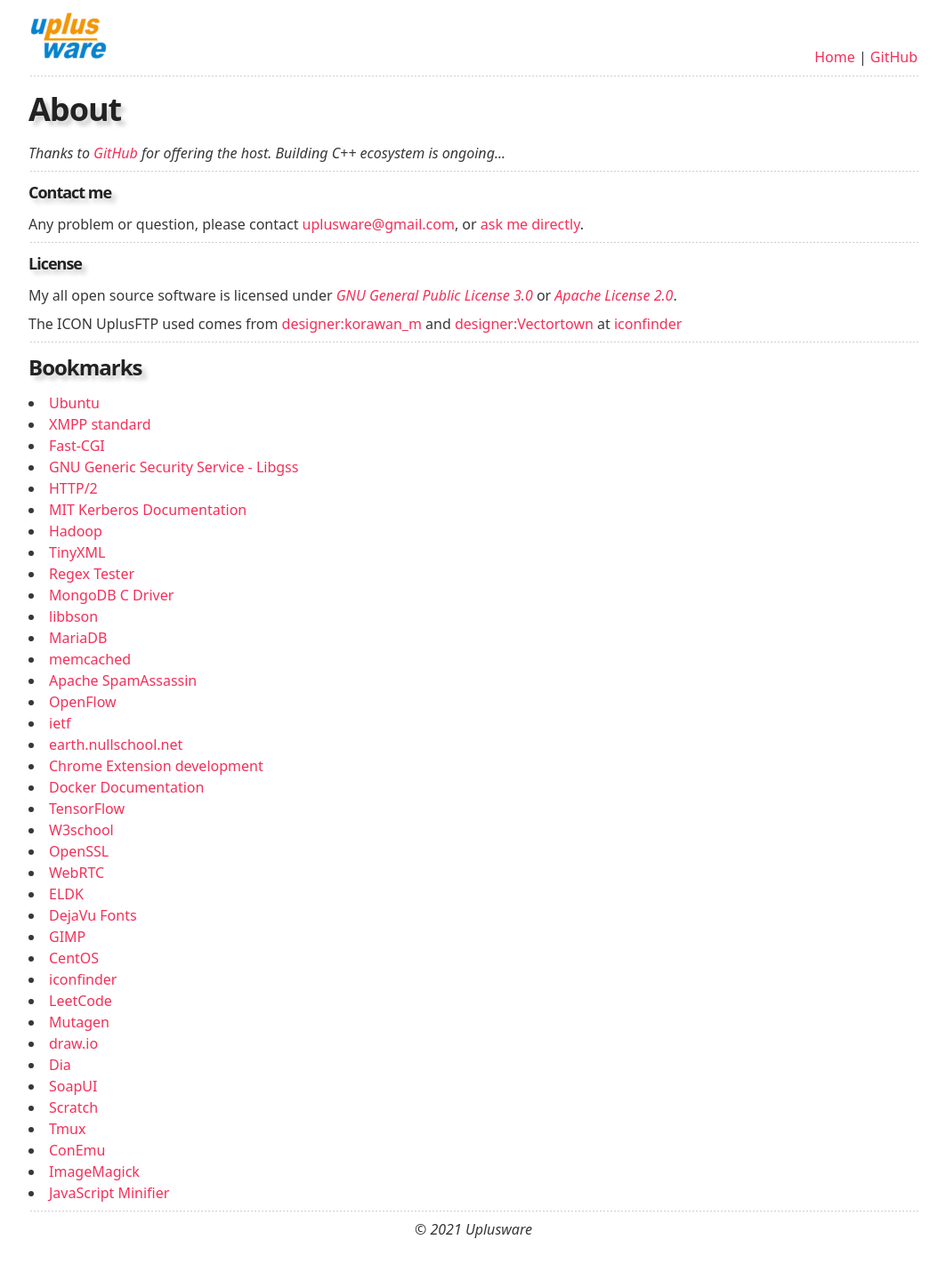
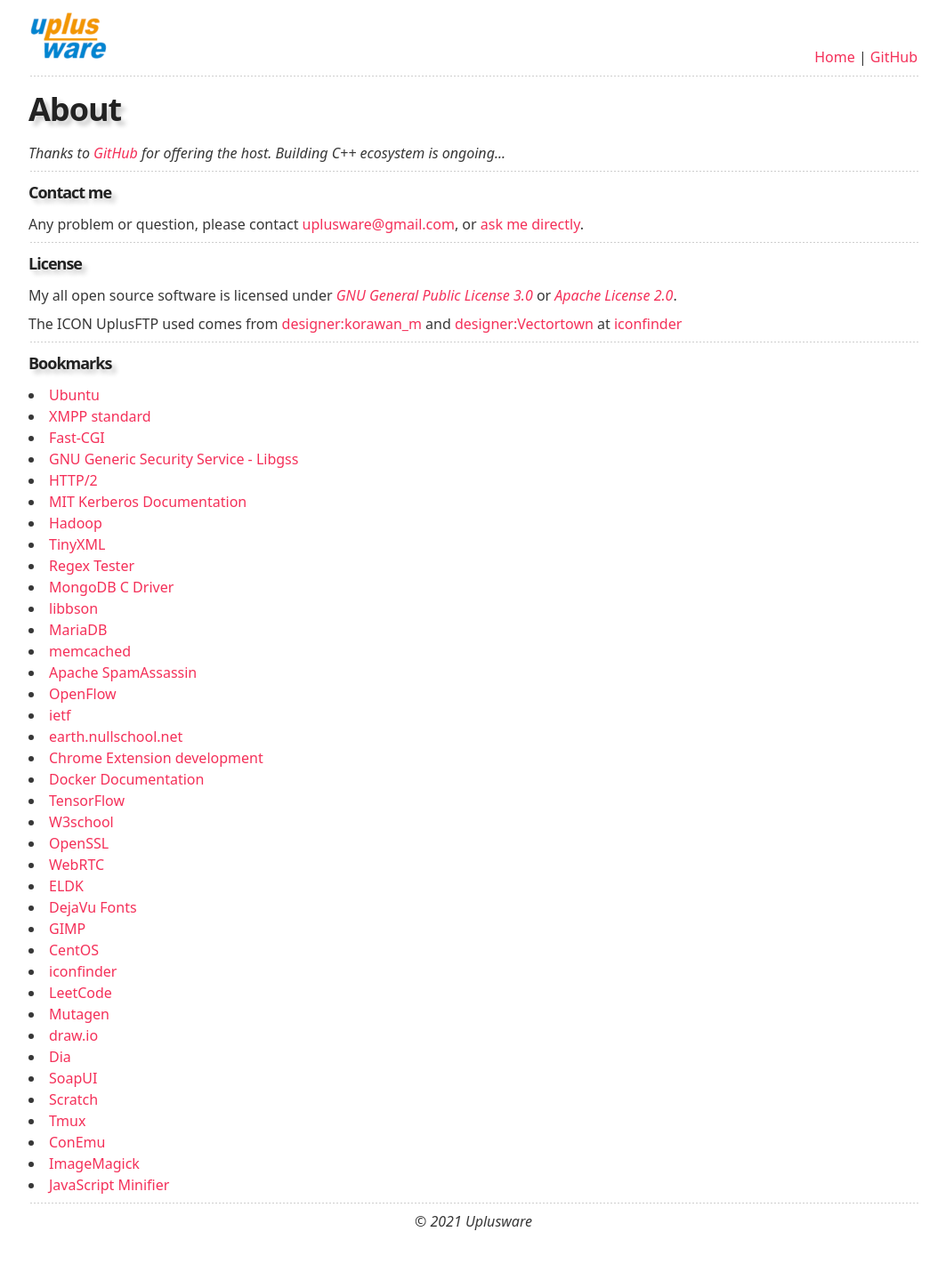
Before and after one commit to uplusware/uplusware.github.io, a Jekyll site: the page about.html, which Jekyll copies as it is, in a window 1280 px wide. Shown: the whole page at 89% size, without its empty margins (108-1171 px from the left). Built offline with Jekyll 4.4.1, drawn with Linux system fonts in a browser that asks for light colours.

Commit message:
Update about.html

```diff
--- a/about.html
+++ b/about.html
@@ -28,7 +28,7 @@
 		<p>My all open source software is licensed under <a href="https://www.gnu.org/licenses/gpl-3.0-standalone.html" target="_blank"><i>GNU General Public License 3.0</i></a> or <a href="http://www.apache.org/licenses/LICENSE-2.0.html" target="_blank"><i>Apache License 2.0</i></a>.</p>
         <p>The ICON UplusFTP used comes from <a href="https://www.iconfinder.com/korawan_m" target="_blank">designer:korawan_m</a> and <a href="https://www.iconfinder.com/Vectortown" target="_blank">designer:Vectortown</a> at <a href="https://www.iconfinder.com" target="_blank">iconfinder</a></p>
 		<hr>
-		<h3 style="text-shadow: 5px 5px 5px #cccccc">Bookmarks</h3>
+		<h5 style="text-shadow: 5px 5px 5px #cccccc">Bookmarks</h5>
 		<li><a href="https://ubuntu.com"  target="_blank">Ubuntu</a></li>
 		<li><a href="https://xmpp.org"  target="_blank">XMPP standard</a></li>
 		<li><a href="http://www.mit.edu/~yandros/doc/specs/fcgi-spec.html" target="_blank">Fast-CGI</a></li>
```
